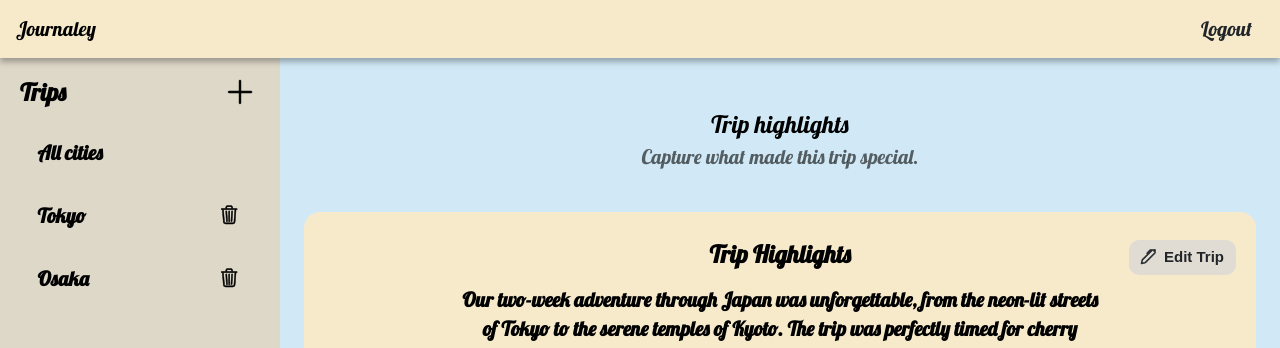
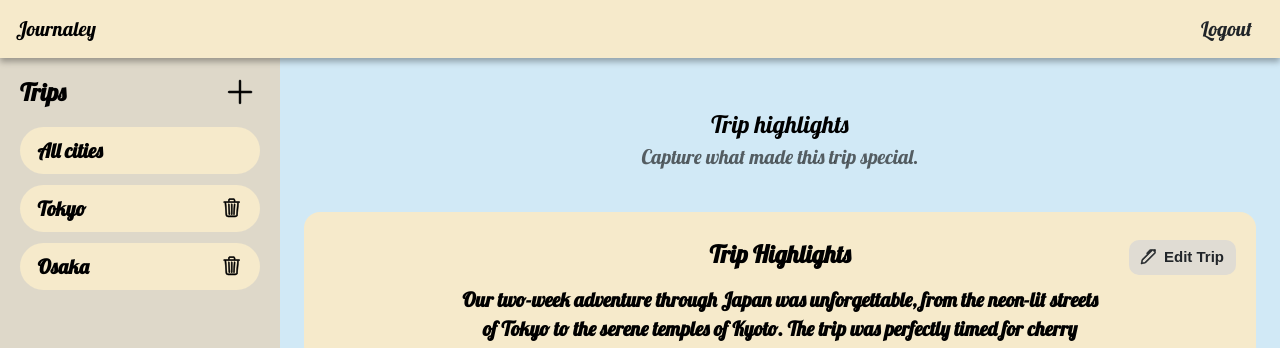
Before and after one commit to MarwaKhalid/Journaley, an Angular app in the folder Journaley/: page /trip-highlights in a window 1280 px wide. Shown: the top 348 px of the page. Built offline with nearby package versions, Linux system fonts and the light colour scheme.

Commit message:
worked a bit on the icon-button.css to make it flow better in the main screen

```diff
--- a/Journaley/src/app/components/buttons/icon-button/icon-button.css
+++ b/Journaley/src/app/components/buttons/icon-button/icon-button.css
@@ -1,4 +1,27 @@
 .icon-btn {
-  background-color: var(--color-white);
+  display: inline-flex;
+  align-items: center;
+  justify-content: center;
+  padding: 0.25rem 0.35rem;
   border: none;
+  border-radius: 8px;
+  background-color: transparent;
+  color: var(--color-black);
+  font-size: 1.15rem;
+  line-height: 1;
+  cursor: pointer;
 }
+
+.icon-btn:hover {
+  background-color: var(--color-beige-60);
+}
+
+.icon-btn:focus-visible {
+  outline: 2px solid var(--color-black);
+  outline-offset: 2px;
+}
+
+:host.icon-button--large .icon-btn {
+  padding: 0.15rem 0.25rem;
+  font-size: 2rem;
+}
--- a/Journaley/src/app/components/buttons/icon-button/icon-button.html
+++ b/Journaley/src/app/components/buttons/icon-button/icon-button.html
@@ -1,3 +1,8 @@
-<button type="button" class="btn icon-btn" (click)="onClick()">
-  <i class="bi" [ngClass]="direction === 'left' ? 'bi-caret-left-fill' : 'bi-caret-right-fill'"></i>
+<button
+  type="button"
+  class="btn icon-btn"
+  [attr.aria-label]="ariaLabel || null"
+  (click)="onClick()"
+>
+  <i class="bi" [ngClass]="'bi-' + iconClass" aria-hidden="true"></i>
 </button>
--- a/Journaley/src/app/components/buttons/icon-button/icon-button.ts
+++ b/Journaley/src/app/components/buttons/icon-button/icon-button.ts
@@ -8,10 +8,25 @@ type ButtonDirection = 'left' | 'right';
   imports: [CommonModule],
   templateUrl: './icon-button.html',
   styleUrl: './icon-button.css',
+  host: {
+    '[class.icon-button--large]': 'large',
+  },
 })
 export class IconButton {
+  /** When set (e.g. `plus-lg`, `trash3`), overrides caret icons from `direction`. */
+  @Input() icon = '';
+  @Input() ariaLabel = '';
   @Input() direction: ButtonDirection = 'left';
+  /** Larger control (e.g. sidebar add +). */
+  @Input() large = false;
   @Output() btnClick = new EventEmitter<void>();
+
+  get iconClass(): string {
+    if (this.icon) {
+      return this.icon;
+    }
+    return this.direction === 'left' ? 'caret-left-fill' : 'caret-right-fill';
+  }
 
   onClick() {
     this.btnClick.emit();
--- a/Journaley/src/app/components/section-list/section-list.css
+++ b/Journaley/src/app/components/section-list/section-list.css
@@ -22,24 +22,8 @@
   font-weight: var(--font-weight-bold);
 }
 
-.section-list-add {
-  display: inline-flex;
+.section-list-header app-icon-button {
   flex-shrink: 0;
-  align-items: center;
-  justify-content: center;
-  padding: 0.15rem 0.25rem;
-  border: none;
-  background: none;
-  color: var(--color-black);
-  font-size: 2rem;
-  line-height: 1;
-  cursor: pointer;
-}
-
-.section-list-add:focus-visible {
-  outline: 2px solid var(--color-black);
-  outline-offset: 2px;
-  border-radius: 4px;
 }
 
 .section-list-items {
@@ -56,9 +40,10 @@
   align-items: center;
   justify-content: space-between;
   gap: 0.75rem;
-  padding: 0.7rem 1.1rem;
+  padding: 0.55rem 0.85rem 0.55rem 1.1rem;
   border-radius: 9999px;
-  background-color: var(#ded8c9);
+  background-color: var(--color-beige);
+  cursor: pointer;
 }
 
 .section-list-label {
@@ -69,22 +54,8 @@
   font-weight: var(--font-weight-bold);
 }
 
-.section-list-delete {
+.section-list-actions {
   display: inline-flex;
   flex-shrink: 0;
   align-items: center;
-  justify-content: center;
-  padding: 0.25rem;
-  border: none;
-  background: none;
-  color: var(--color-black);
-  font-size: 1.15rem;
-  line-height: 1;
-  cursor: pointer;
 }
-
-.section-list-delete:focus-visible {
-  outline: 2px solid var(--color-black);
-  outline-offset: 2px;
-  border-radius: 4px;
-}
--- a/Journaley/src/app/components/section-list/section-list.html
+++ b/Journaley/src/app/components/section-list/section-list.html
@@ -1,29 +1,26 @@
 <div class="section-list">
   <header class="section-list-header">
     <h2 class="section-list-title">{{ title }}</h2>
-    <button
-      type="button"
-      class="section-list-add"
-      aria-label="Add"
-      (click)="onAdd()"
-    >
-      <i class="bi bi-plus-lg" aria-hidden="true"></i>
-    </button>
+    <app-icon-button
+      icon="plus-lg"
+      ariaLabel="Add"
+      [large]="true"
+      (btnClick)="onAdd()"
+    ></app-icon-button>
   </header>
 
   <ul class="section-list-items">
     @for (item of items; track item.id) {
-      <li class="section-list-row">
+      <li class="section-list-row" (click)="onRowClick(item)">
         <span class="section-list-label">{{ item.label }}</span>
         @if (item.deletable !== false) {
-          <button
-            type="button"
-            class="section-list-delete"
-            [attr.aria-label]="'Remove ' + item.label"
-            (click)="onDelete(item)"
-          >
-            <i class="bi bi-trash3" aria-hidden="true"></i>
-          </button>
+          <span class="section-list-actions" (click)="$event.stopPropagation()">
+            <app-icon-button
+              icon="trash3"
+              [ariaLabel]="'Remove ' + item.label"
+              (btnClick)="onDelete(item)"
+            ></app-icon-button>
+          </span>
         }
       </li>
     }
--- a/Journaley/src/app/components/section-list/section-list.ts
+++ b/Journaley/src/app/components/section-list/section-list.ts
@@ -1,4 +1,5 @@
 import { Component, EventEmitter, Input, Output } from '@angular/core';
+import { IconButton } from '../buttons/icon-button/icon-button';
 
 export interface SectionListItem {
   id: string;
@@ -9,7 +10,7 @@ export interface SectionListItem {
 
 @Component({
   selector: 'app-section-list',
-  imports: [],
+  imports: [IconButton],
   templateUrl: './section-list.html',
   styleUrl: './section-list.css',
 })
@@ -18,9 +19,14 @@ export class SectionList {
   @Input() items: SectionListItem[] = [];
   @Output() addClick = new EventEmitter<void>();
   @Output() deleteClick = new EventEmitter<SectionListItem>();
+  @Output() rowClick = new EventEmitter<SectionListItem>();
 
   onAdd(): void {
     this.addClick.emit();
+  }
+
+  onRowClick(item: SectionListItem): void {
+    this.rowClick.emit(item);
   }
 
   onDelete(item: SectionListItem): void {
```
